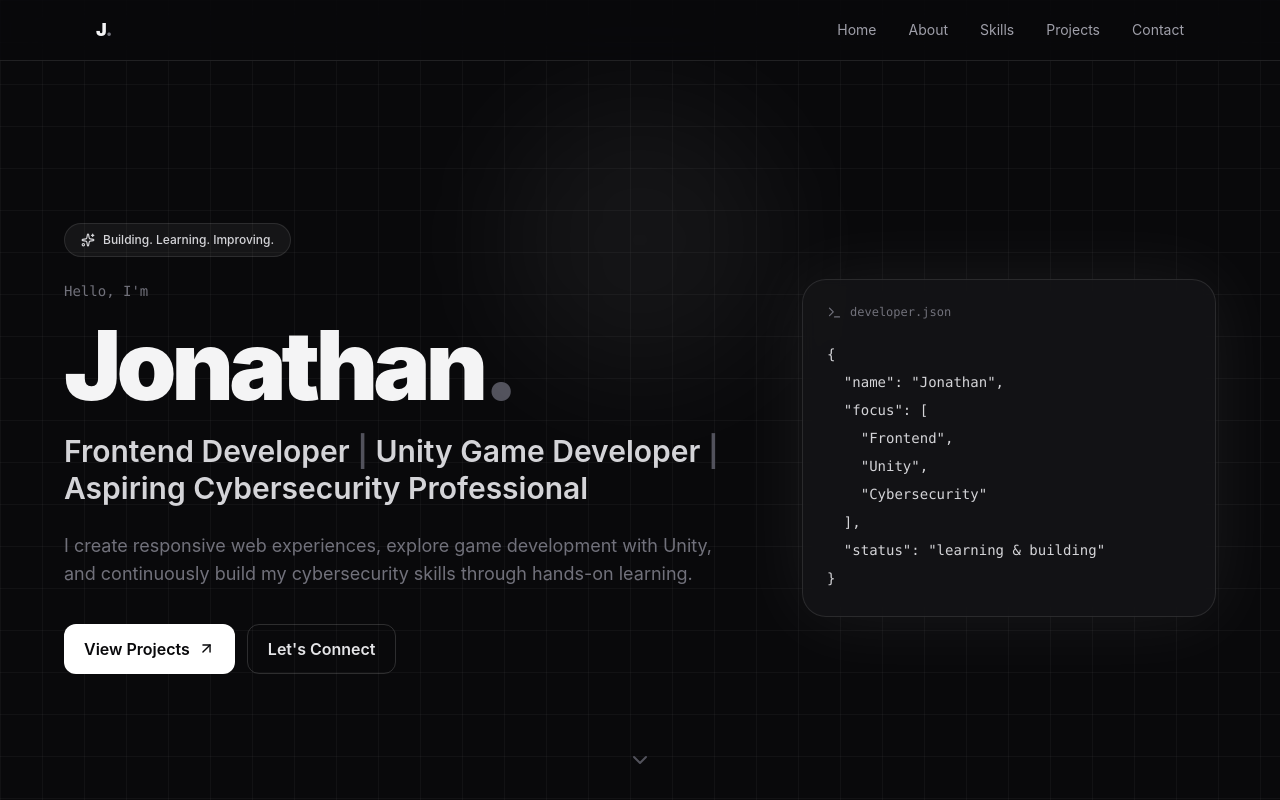
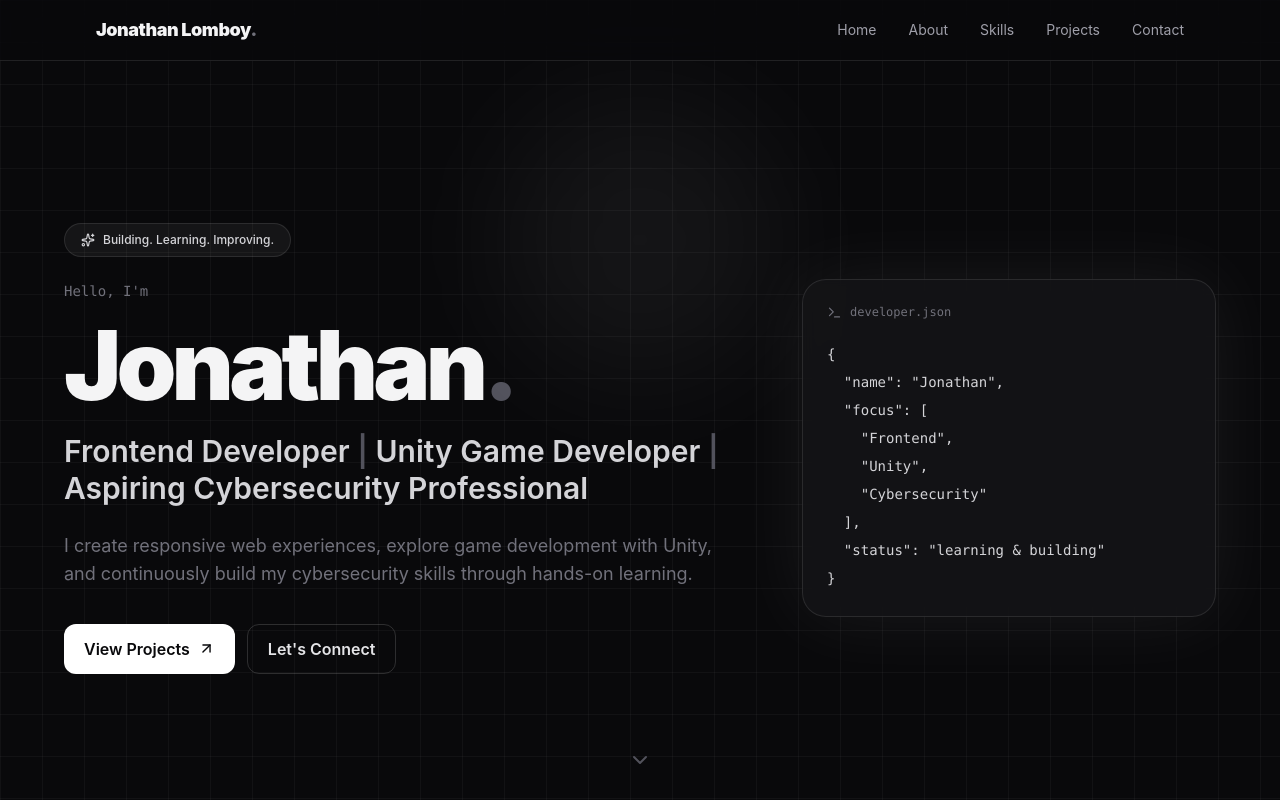
Before and after one commit to jonathanlomboy00-oss/jonathan-portfolio, a React (Vite) app: page / in a window 1280 px wide. Shown: the top 800 px of the page. Built offline with nearby package versions, Linux system fonts and the light colour scheme.

Commit message:
Update portfolio design

```diff
--- a/src/main.jsx
+++ b/src/main.jsx
@@ -41,7 +41,7 @@ function App() {
     <div className="min-h-screen overflow-x-hidden bg-zinc-950 text-zinc-100">
       <header className="fixed inset-x-0 top-0 z-50 border-b border-white/10 bg-zinc-950/75 backdrop-blur-xl">
         <nav className="mx-auto flex max-w-6xl items-center justify-between px-5 py-4 lg:px-8">
-          <button onClick={() => go('home')} className="text-lg font-black tracking-tight">J<span className="text-zinc-500">.</span></button>
+          <button onClick={() => go('home')} className="text-lg font-black tracking-tight">Jonathan Lomboy<span className="text-zinc-500">.</span></button>
           <div className="hidden items-center gap-8 text-sm text-zinc-400 md:flex">
             {['home','about','skills','projects','contact'].map((id) => (
               <button key={id} onClick={() => go(id)} className="capitalize transition hover:text-white">{id}</button>
```
